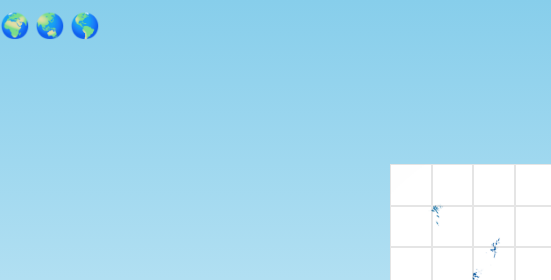
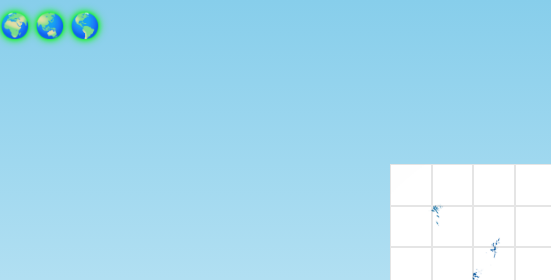
Before and after one commit to alexmitcham/EuroHunter, a plain HTML site: page game_europe.html in a window 1280 px wide. Shown: the top 280 px of the page, 0-551 px from the left. Drawn offline with Linux system fonts and the light colour scheme; some packages are replaced by stand-ins of ours; a script that the page names is missing.

Commit message:
Update game_europe.html

```diff
--- a/game_europe.html
+++ b/game_europe.html
@@ -802,19 +802,15 @@
 		// Function to update emoji links with shadow effects
 		function updateEmojiLinks() {
 			const completedGames = JSON.parse(localStorage.getItem("completedGames")) || [];
-			const emojiLinks = document.querySelectorAll("#emoji-links a, #modal-game-links a");
+			const emojiLinks = document.querySelectorAll("#world-emoji-links a, #modal-game-links a");
 
 			emojiLinks.forEach((link) => {
 				const href = link.getAttribute("href");
-				let region = null;
+				const regionMatch = href.match(/game_(.+)\.html/); // Extract region from href
 
-				// Safely extract the region from the href
-				if (href.includes("_") && href.endsWith(".html")) {
-					region = href.split("_")[1].replace(".html", "");
-				}
+				if (regionMatch) {
+					const region = regionMatch[1]; // Get the region name (e.g., "africa")
 
-				// If region was successfully extracted
-				if (region) {
 					if (completedGames.includes(region)) {
 						link.classList.add("complete"); // Add the "complete" class
 						link.classList.remove("incomplete"); // Remove the "incomplete" class
@@ -822,12 +818,9 @@
 						link.classList.add("incomplete"); // Add the "incomplete" class
 						link.classList.remove("complete"); // Remove the "complete" class
 					}
-				} else {
-					console.warn(`Could not extract region from href: ${href}`);
 				}
 			});
 		}
-
 
 		// Mark the current game as completed on page load (for the current region)
 		markGameCompleted(region);
```
